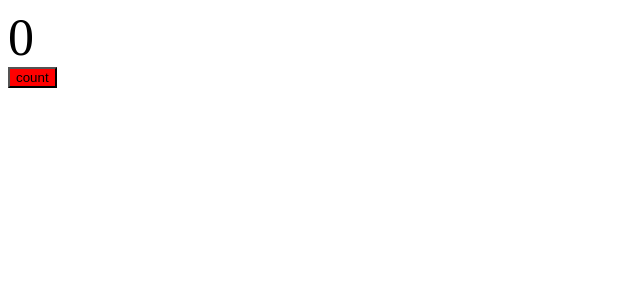
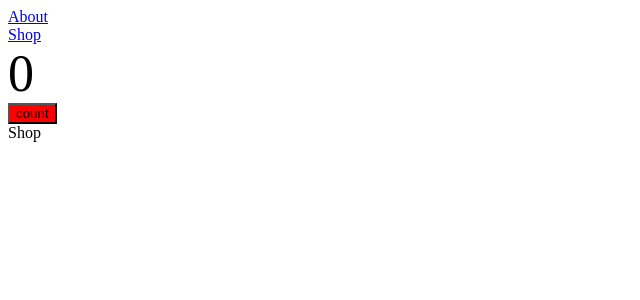
Before and after one commit to Steddyz/webpack_course, a React app: page /shop in a window 1280 px wide. Shown: the top 300 px of the page, without its empty margins (0-640 px from the left). Built offline with nearby package versions, Linux system fonts and the light colour scheme.

Commit message:
add routes + lazy loading + bundl analyzer

```diff
--- a/package.json
+++ b/package.json
@@ -16,6 +16,7 @@
     "@types/react": "^18.2.25",
     "@types/react-dom": "^18.2.11",
     "@types/webpack": "^5.28.3",
+    "@types/webpack-bundle-analyzer": "^4.7.0",
     "@types/webpack-dev-server": "^4.7.2",
     "css-loader": "^6.8.1",
     "html-webpack-plugin": "^5.5.3",
@@ -26,11 +27,13 @@
     "ts-loader": "^9.5.0",
     "ts-node": "^10.9.1",
     "typescript": "^5.2.2",
+    "webpack-bundle-analyzer": "^4.9.1",
     "webpack-cli": "^5.1.4",
     "webpack-dev-server": "^4.15.1"
   },
   "dependencies": {
     "react": "^18.2.0",
-    "react-dom": "^18.2.0"
+    "react-dom": "^18.2.0",
+    "react-router-dom": "^6.16.0"
   }
 }
--- a/src/components/App/App.tsx
+++ b/src/components/App/App.tsx
@@ -1,5 +1,6 @@
 import { useState } from "react";
 import classes from "./App.module.scss";
+import { Link, Outlet } from "react-router-dom";
 
 export const App = () => {
   const [counter, setCounter] = useState(0);
@@ -10,10 +11,15 @@
 
   return (
     <div>
+      <Link to="/about">About</Link>
+      <br />
+      <Link to="/shop">Shop</Link>
+
       <div className={classes.value}>{counter}</div>
       <button className={classes.button} onClick={increment}>
         count
       </button>
+      <Outlet />
     </div>
   );
 };
--- a/src/index.tsx
+++ b/src/index.tsx
@@ -1,5 +1,9 @@
 import { createRoot } from "react-dom/client";
 import { App } from "./components/App/App";
+import { createBrowserRouter, RouterProvider } from "react-router-dom";
+import { LazyAbout } from "./pages/About/About.lazy";
+import { Shop } from "./pages/Shop";
+import { Suspense } from "react";
 
 const root = document.getElementById("root");
 
@@ -9,4 +13,29 @@
 
 const container = createRoot(root);
 
-container.render(<App />);
+const router = createBrowserRouter([
+  {
+    path: "/",
+    element: <App />,
+    children: [
+      {
+        path: "/about",
+        element: (
+          <Suspense fallback={<div>Loading...</div>}>
+            <LazyAbout />
+          </Suspense>
+        ),
+      },
+      {
+        path: "/shop",
+        element: (
+          <Suspense fallback={<div>Loading...</div>}>
+            <Shop />
+          </Suspense>
+        ),
+      },
+    ],
+  },
+]);
+
+container.render(<RouterProvider router={router}></RouterProvider>);
--- /dev/null
+++ b/src/pages/About/About.lazy.tsx
@@ -0,0 +1,3 @@
+import { lazy } from "react";
+
+export const LazyAbout = lazy(() => import("./About"));
--- /dev/null
+++ b/src/pages/About/About.tsx
@@ -0,0 +1,7 @@
+import React from "react";
+
+const About = () => {
+  return <div>About</div>;
+};
+
+export default About;
--- /dev/null
+++ b/src/pages/Shop/Shop.lazy.tsx
@@ -0,0 +1,3 @@
+import { lazy } from "react";
+
+export const LazyShop = lazy(() => import("./Shop"));
--- /dev/null
+++ b/src/pages/Shop/Shop.tsx
@@ -0,0 +1,7 @@
+import React from "react";
+
+const Shop = () => {
+  return <div>Shop</div>;
+};
+
+export default Shop;
--- /dev/null
+++ b/src/pages/Shop/index.ts
@@ -0,0 +1 @@
+export { LazyShop as Shop } from "./Shop.lazy";
--- a/webpack.config.ts
+++ b/webpack.config.ts
@@ -8,6 +8,7 @@
 interface EnvVariables {
   mode: BuildMode;
   port: number;
+  analyzer?: boolean;
 }
 
 export default (env: EnvVariables) => {
@@ -21,6 +22,7 @@
     port: env.port ?? 3000,
     mode: env.mode ?? "development",
     paths,
+    analyzer: env.analyzer,
   });
 
   return config;
```
Also changed, not shown: 9 other files (tests, documents, lock files or other folders).
